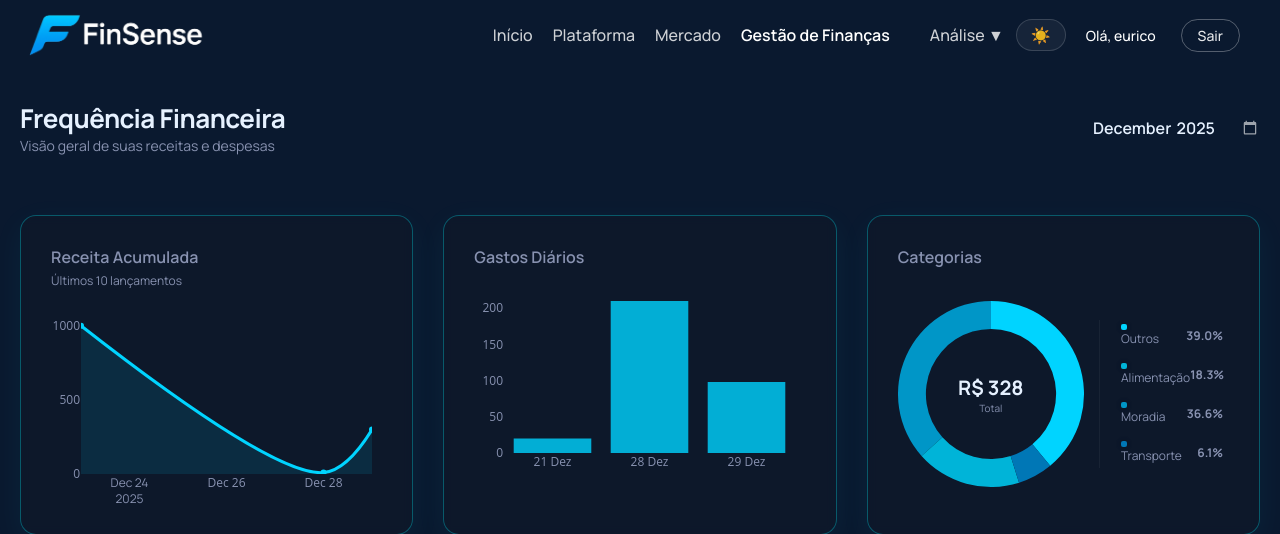
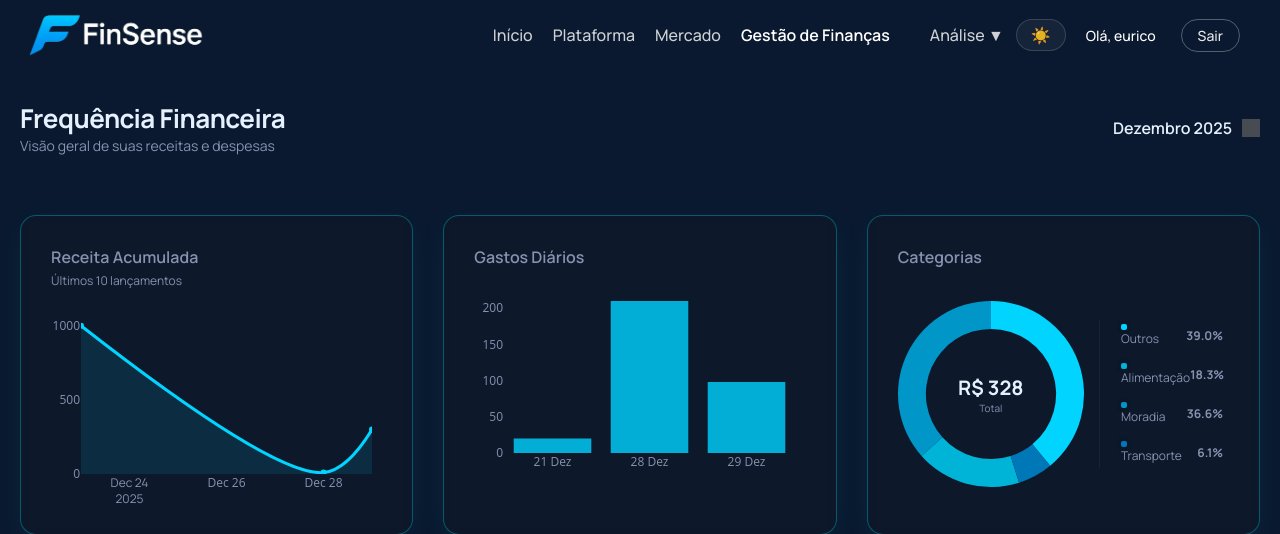
Before and after one commit to Euricojr/FinSense, a Flask app: page /financas in a window 1280 px wide. Shown: the top 534 px of the page. Run offline with Flask 3, Linux system fonts and the light colour scheme; a user stored in the database is signed in; data comes from the database, SQL or seed files in the repository; some libraries are stand-ins or nearby versions; grey boxes are pictures that could not be loaded.

Commit message:
versão inicial finanças

```diff
--- a/templates/financas.html
+++ b/templates/financas.html
@@ -170,21 +170,23 @@
         .page-header { display: flex; justify-content: space-between; align-items: center; margin-bottom: 20px; }
         .page-title h1 { font-size: 26px; font-weight: 700; color: var(--text-main); letter-spacing: -0.5px; }
 
-        /* Date Picker Style */
-        .date-filter {
-            background: transparent;
-            border: none;
-            color: var(--text-main);
-            font-size: 16px; font-weight: 600;
-            outline: none; cursor: pointer;
-            font-family: inherit;
+        /* Date Picker Custom Wrapper */
+        .date-picker-wrapper {
+            position: relative; display: inline-block;
         }
-        /* Style the calendar icon to be white */
-        .date-filter::-webkit-calendar-picker-indicator {
-            filter: invert(1); cursor: pointer; opacity: 0.6;
-            transition: opacity 0.2s;
+        .date-filter-real {
+            position: absolute; left: 0; top: 0; width: 100%; height: 100%;
+            opacity: 0; cursor: pointer; z-index: 2;
         }
-        .date-filter:hover::-webkit-calendar-picker-indicator { opacity: 1; }
+        .date-display {
+            display: flex; align-items: center; gap: 10px;
+            color: var(--text-main); font-size: 16px; font-weight: 600;
+            background: transparent; padding: 8px 0; /* Minimal look */
+            cursor: pointer;
+        }
+        .calendar-icon-styled {
+            font-size: 18px; filter: invert(1); opacity: 0.7;
+        }
 
         /* Top Grid - KPI Cards */
         .kpi-grid {
@@ -431,7 +433,14 @@
                 <h1>Frequência Financeira</h1>
                 <p style="color: var(--text-muted); font-size: 14px;">Visão geral de suas receitas e despesas</p>
             </div>
-            <input type="month" id="dateFilter" class="date-filter" onchange="loadData()">
+            <div class="date-picker-wrapper">
+                <span id="dateDisplay" class="date-display">
+                    <span id="dateText">Carregando...</span>
+                    <!-- Icon -->
+                    <img src="https://cdn-icons-png.flaticon.com/512/2693/2693507.png" class="calendar-icon-styled" style="width:18px; height:18px;">
+                </span>
+                <input type="month" id="dateFilter" class="date-filter-real" onchange="loadData()">
+            </div>
         </div>
 
         <!-- KPI Row -->
@@ -596,8 +605,22 @@
              loadData();
         });
 
+        function updateDateDisplay(dateStr) {
+            if (!dateStr) return;
+            const [year, month] = dateStr.split('-');
+            const date = new Date(parseInt(year), parseInt(month) - 1, 1);
+
+            const monthName = date.toLocaleString('pt-BR', { month: 'long' });
+            const formatted = `${monthName.charAt(0).toUpperCase() + monthName.slice(1)} ${year}`;
+
+            document.getElementById('dateText').innerText = formatted;
+        }
+
         // --- Data Loading & Charts ---
         async function loadData() {
+            const filterVal = document.getElementById('dateFilter').value;
+            updateDateDisplay(filterVal);
+
             try {
                 const [expRes, incRes] = await Promise.all([
                     fetch(`${API_BASE_URL}/api/expenses`),
```
